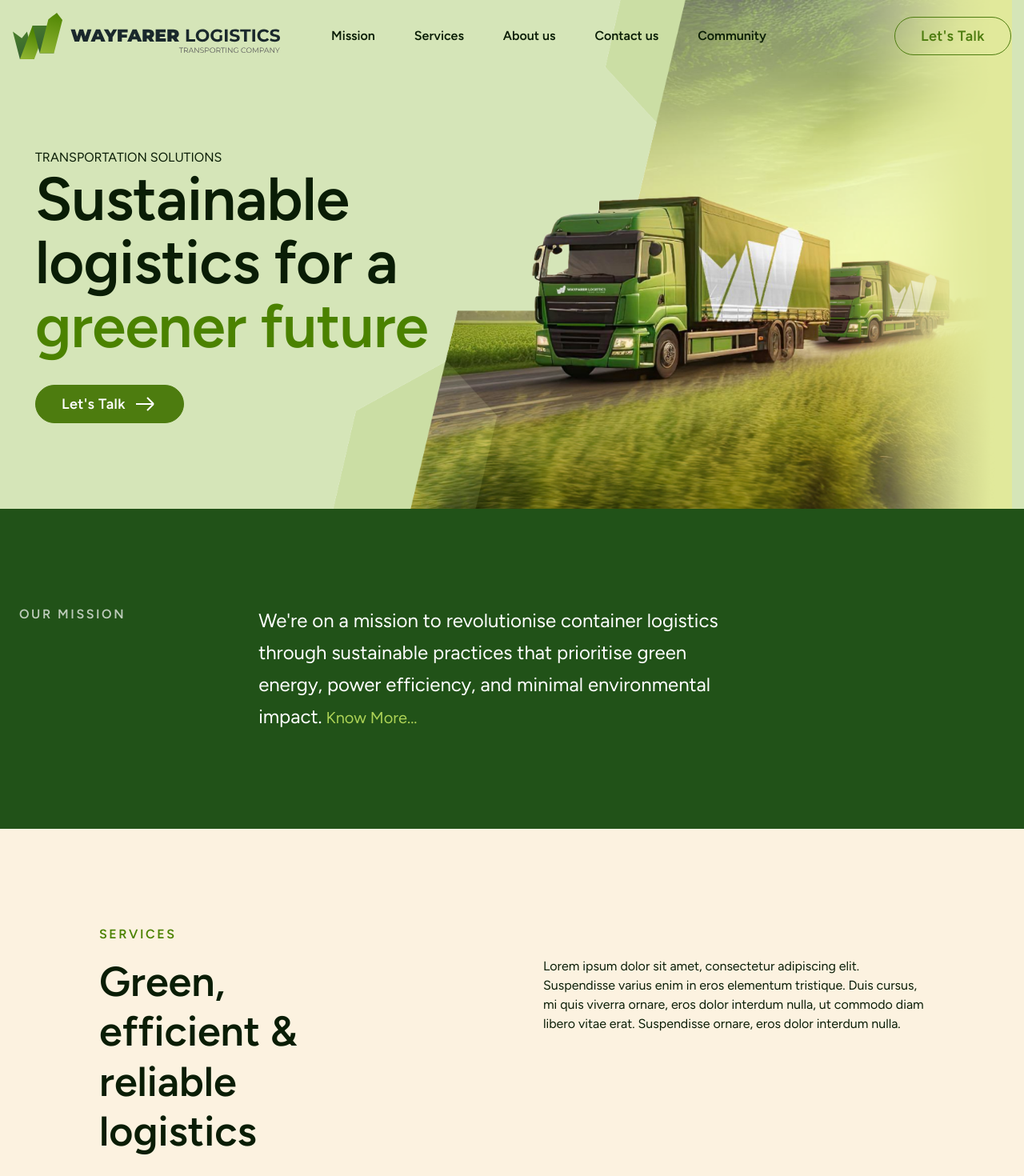
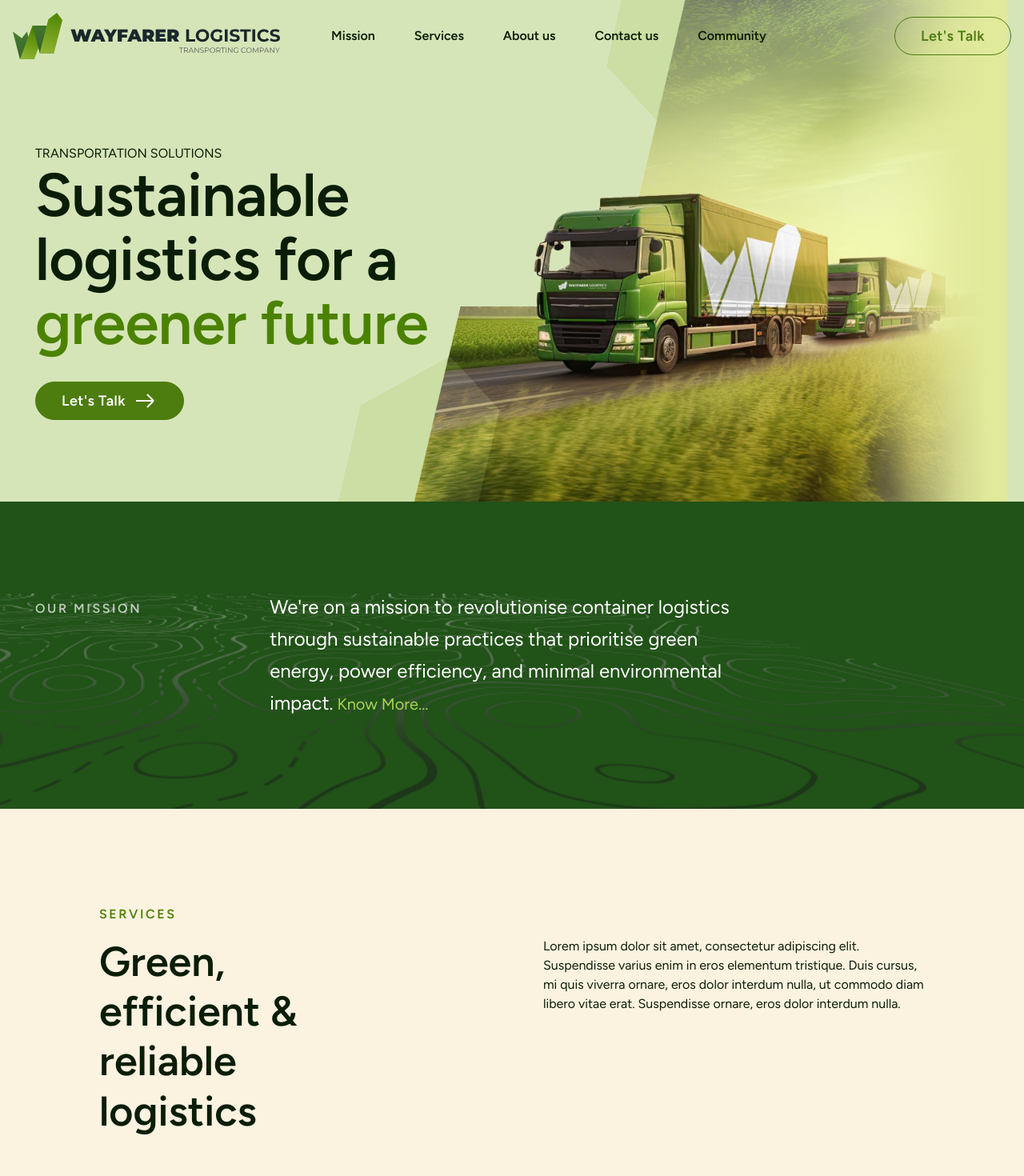
Before and after one commit to jedinrk/wayfarer-website, a Next.js app: page / in a window 1280 px wide. Shown: the top 1470 px of the page at 80% size. Built offline with nearby package versions, Linux system fonts and the light colour scheme; a web font is replaced by a local one.

Commit message:
banner and mission

```diff
--- a/app/globals.css
+++ b/app/globals.css
@@ -67,6 +67,24 @@
 
   @media (min-width: 1024px) {
     h1, .h1 {
+      font-size: 3.75rem;
+    }
+    h2, .h2 {
+      font-size: 3rem;
+    }
+    h3, .h3 {
+      font-size: 2.1rem;
+    }
+    h4, .h4 {
+      font-size: 1.728rem;
+    }
+    h5, .h5 {
+      font-size: 1.44rem;
+    }
+  }
+
+  @media (min-width: 1200px) {
+    h1, .h1 {
       font-size: 4.75rem;
     }
     h2, .h2 {
@@ -92,5 +110,5 @@
         content: "";
       }
     /* } */
+  }
 }
-}
--- a/components/Banner.tsx
+++ b/components/Banner.tsx
@@ -5,8 +5,8 @@ import BannerImage from '../public/banner-image.png'
 
 function Banner() {
   return (
-    <section className="w-full lg:h-[79.5svh] md:max-h-[50rem] pt-[90px] pb-[74.66vw] md:pb-0 bg-theme-200 relative">
-      <div className="w-full max-w-320 md:h-full p-4 md:p-5 md:pb-8 m-auto flex banner-inner">
+    <section className="w-full md:h-[50vw] lg:h-[49vw] xl:h-[49vw] xl:max-h-[55rem] pt-[90px] pb-[74.66vw] md:pb-0 bg-theme-200 relative">
+      <div className="relative z-10 w-full max-w-320 md:h-full p-4 md:p-5 md:pb-8 m-auto flex banner-inner">
         <div className="flex flex-col justify-center">
           <span className="block">TRANSPORTATION SOLUTIONS</span>
           <h1 className="mb-[.44em] w-[33rem]">
@@ -20,7 +20,7 @@ function Banner() {
           />
         </div>
       </div>
-      <Image src={BannerImage} alt="" className="absolute bottom-0 object-contain md:right-0 md:h-full md:w-[69%]" />
+      <Image src={BannerImage} alt="" className="absolute bottom-0 object-contain md:right-0 md:h-full md:w-[69vw] lg:w-[66vw] xl:w-[69vw] xl:max-h-[55rem]" />
     </section>
   );
 }
--- a/components/Mission.tsx
+++ b/components/Mission.tsx
@@ -1,19 +1,34 @@
+import Image from 'next/image'
+import BgPattern from '../public/Layer_1.png';
+
 function Mission() {
   return (
-    <section className="w-full bg-theme-900">
-      <div className="w-full max-w-320 m-auto">
-        <div className="flex gap-[166px] py-[120px]">
-          <h1 className="opacity-70 text-[#FFFFFF] uppercase whitespace-nowrap h6">
+    <section className="w-full bg-theme-900 relative overflow-hidden">
+      <div className="w-full max-w-320 m-auto relative z-10">
+        <div className="flex flex-col gap-3 md:flex-row md:gap-8 lg:gap-40 px-4 md:px-5 py-12 md:py-20 xl:py-28 max-w-300">
+          <h2 className="opacity-70 text-white uppercase whitespace-nowrap h6 md:pt-[.6em]">
             Our Mission
-          </h1>
-          <p className="max-w-[600px] font-sans text-[#FFFFFF] text-2xl leading-10">
-            We're on a mission to revolutionise container logistics through
+          </h2>
+          <p className="text-white text-[1.25rem] md:text-2xl leading-[1.66]">
+            We&apos;re on a mission to revolutionise container logistics through
             sustainable practices that prioritise green energy, power
             efficiency, and minimal environmental impact.
             <span className="text-xl text-[#ADD356]"> Know More...</span>
           </p>
         </div>
       </div>
+      <Image
+        alt=""
+        src={BgPattern}
+        placeholder="blur"
+        quality={100}
+        fill
+        sizes="100vw"
+        style={{
+          objectFit: 'cover',
+          top: '30%'
+        }}
+      />
     </section>
   );
 }
--- a/components/Navbar.tsx
+++ b/components/Navbar.tsx
@@ -42,7 +42,7 @@ function Navbar() {
 
         <div className="flex-1 flex-grow flex justify-end lg:justify-between items-center">
           {/* Menu Items */}
-          <ul className="lg:flex hidden flex-1 align-middle justify-between max-w-[34rem] ml-16 mr-8">
+          <ul className="lg:flex hidden flex-1 align-middle justify-between max-w-[34rem] ml-16 mr-8 2xl:m-0 2xl:max-w-[unset] 2xl:gap-12 2xl:justify-center">
             {NAV_LINKS.map((link) => (
               <Link
                 href={link.href}
--- a/tailwind.config.ts
+++ b/tailwind.config.ts
@@ -12,7 +12,12 @@ const config: Config = {
       serif: ['Mate', 'serif'],
     },
     extend: {
+      screens: {
+        xl: '1200px',
+        '2xl': '1440px'
+      },
       spacing: {
+        '300': '59rem',
         '320': '77rem',
         '340': '84rem'
       },
```
Also changed, not shown: public/Layer_1.png (added).
